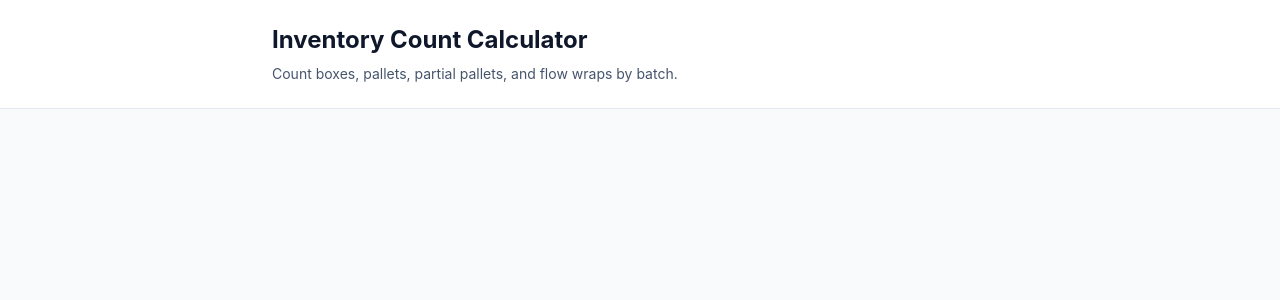
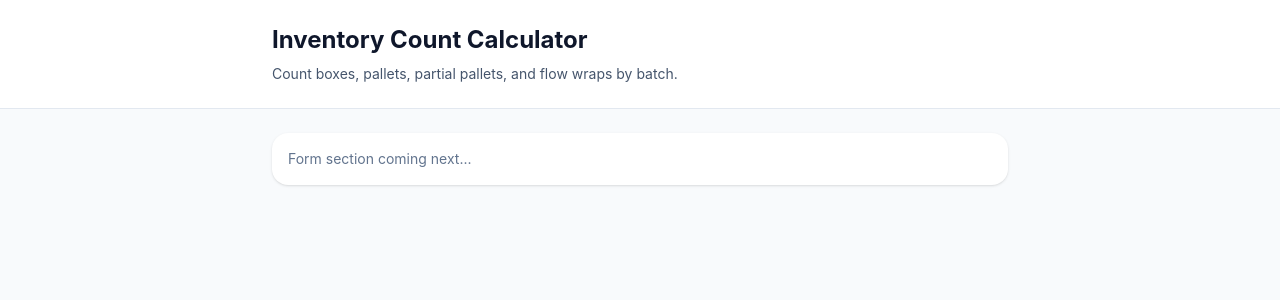
Before and after one commit to luis29dev/material-counter, a React (Vite) app: page / in a window 1280 px wide. Shown: the top 300 px of the page. Built offline with nearby package versions, Linux system fonts and the light colour scheme.

Commit message:
feat: add layout for the main app

```diff
--- a/src/App.jsx
+++ b/src/App.jsx
@@ -4,6 +4,11 @@ export default function App() {
   return (
     <div className="min-h-screen bg-slate-50">
       <Header />
+      <main className="mx-auto max-w-3xl px-4 py-6">
+        <section className="rounded-2xl bg-white p-4 shadow-sm">
+          <p className="text-sm text-slate-500">Form section coming next...</p>
+        </section>
+      </main>
     </div>
   );
 }
```
